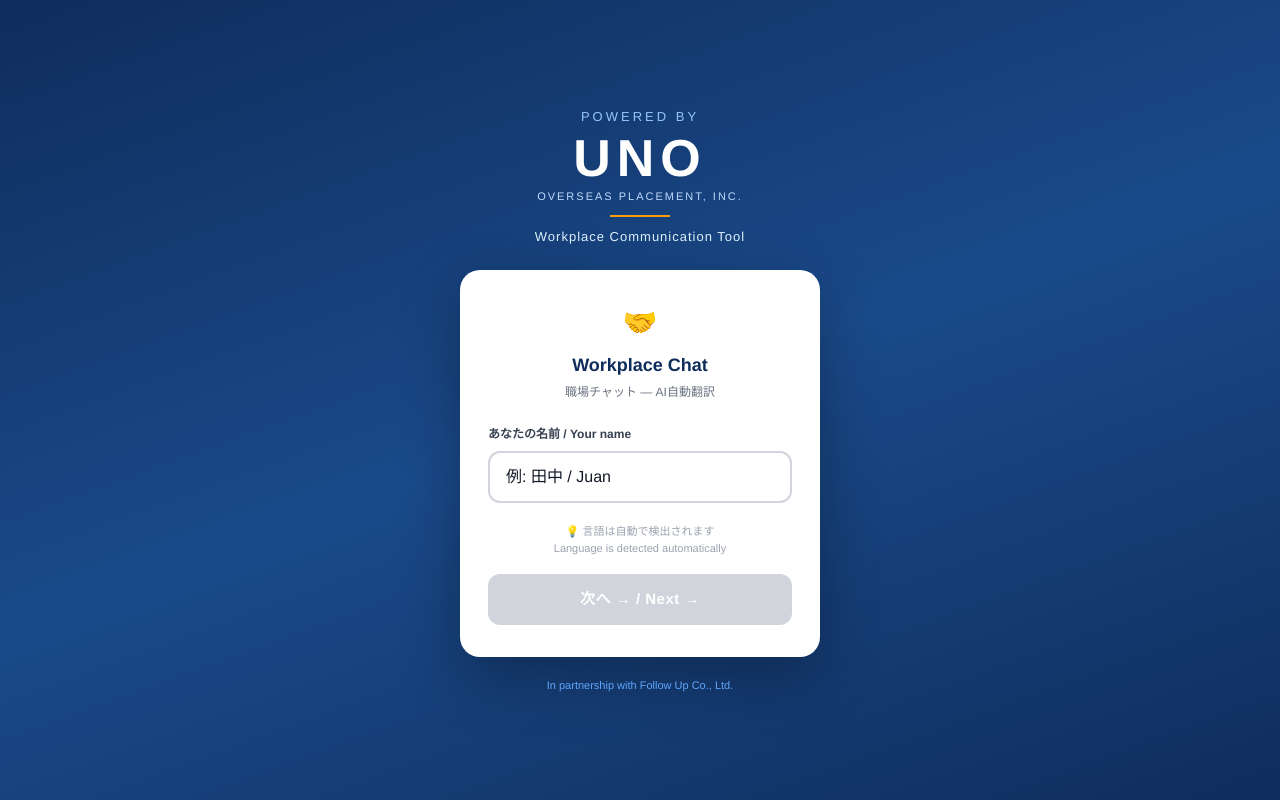
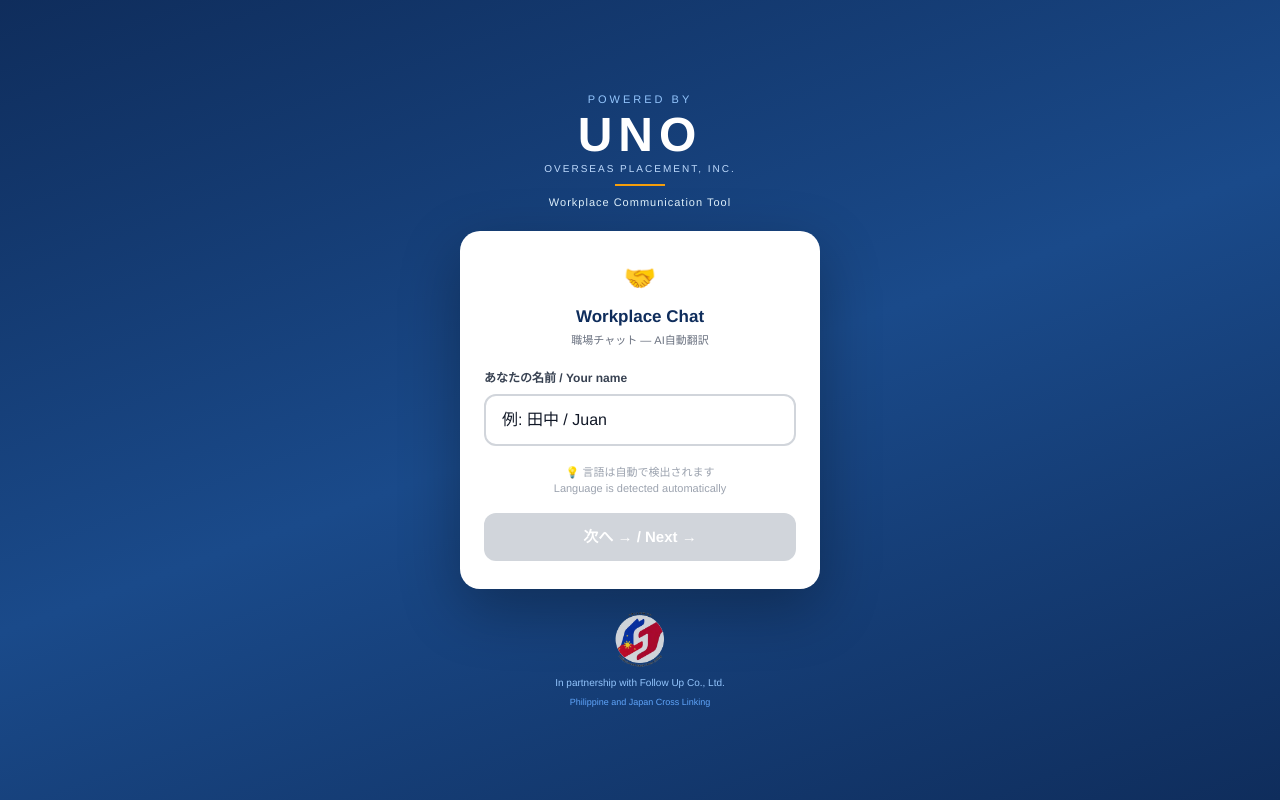
Before and after one commit to followup-anhome/workplace-chat, a Next.js app: page / in a window 1280 px wide. Built offline with nearby package versions, Linux system fonts and the light colour scheme; no server answers.

Commit message:
feat: add Follow Up logo to top screen

```diff
--- a/components/NameSetup.tsx
+++ b/components/NameSetup.tsx
@@ -1,5 +1,6 @@
 "use client";
 import { useState } from "react";
+import Image from "next/image";
 
 export default function NameSetup({ onDone }: { onDone: (name: string, role: "jp" | "en") => void }) {
   const [name, setName] = useState("");
@@ -7,38 +8,38 @@
   return (
     <div style={{ minHeight: "100dvh", background: "linear-gradient(160deg, #0f2d5c 0%, #1a4a8a 50%, #0f2d5c 100%)", display: "flex", flexDirection: "column", alignItems: "center", justifyContent: "center", padding: "16px" }}>
 
-      {/* UNO Logo Area */}
-      <div style={{ textAlign: "center", marginBottom: "24px" }}>
-        <div style={{ fontSize: "13px", color: "#93c5fd", letterSpacing: "3px", fontFamily: "Helvetica, sans-serif", marginBottom: "6px" }}>
+      {/* UNO + Follow Up Logo Area */}
+      <div style={{ textAlign: "center", marginBottom: "20px" }}>
+        <div style={{ fontSize: "11px", color: "#93c5fd", letterSpacing: "3px", fontFamily: "Helvetica, sans-serif", marginBottom: "4px" }}>
           POWERED BY
         </div>
-        <div style={{ fontSize: "52px", fontWeight: 900, color: "white", fontFamily: "Helvetica, sans-serif", letterSpacing: "6px", lineHeight: 1 }}>
+        <div style={{ fontSize: "48px", fontWeight: 900, color: "white", fontFamily: "Helvetica, sans-serif", letterSpacing: "6px", lineHeight: 1 }}>
           UNO
         </div>
-        <div style={{ fontSize: "11px", color: "#bfdbfe", letterSpacing: "2px", fontFamily: "Helvetica, sans-serif", marginTop: "4px" }}>
+        <div style={{ fontSize: "10px", color: "#bfdbfe", letterSpacing: "2px", fontFamily: "Helvetica, sans-serif", marginTop: "2px" }}>
           OVERSEAS PLACEMENT, INC.
         </div>
-        <div style={{ width: "60px", height: "2px", background: "#f59e0b", margin: "10px auto" }}></div>
-        <div style={{ fontSize: "13px", color: "#e0f2fe", fontFamily: "Helvetica, sans-serif", letterSpacing: "1px" }}>
+        <div style={{ width: "50px", height: "2px", background: "#f59e0b", margin: "8px auto" }}></div>
+        <div style={{ fontSize: "11px", color: "#e0f2fe", fontFamily: "Helvetica, sans-serif", letterSpacing: "1px" }}>
           Workplace Communication Tool
         </div>
       </div>
 
       {/* Card */}
-      <div style={{ backgroundColor: "white", borderRadius: "20px", padding: "32px 28px", width: "100%", maxWidth: "360px", boxShadow: "0 20px 60px rgba(0,0,0,0.3)" }}>
+      <div style={{ backgroundColor: "white", borderRadius: "20px", padding: "28px 24px", width: "100%", maxWidth: "360px", boxShadow: "0 20px 60px rgba(0,0,0,0.3)" }}>
 
-        <div style={{ textAlign: "center", marginBottom: "24px" }}>
-          <div style={{ fontSize: "28px", marginBottom: "8px" }}>🤝</div>
-          <h1 style={{ fontSize: "18px", fontWeight: 700, color: "#0f2d5c", margin: 0, fontFamily: "Helvetica, sans-serif" }}>
+        <div style={{ textAlign: "center", marginBottom: "20px" }}>
+          <div style={{ fontSize: "26px", marginBottom: "6px" }}>🤝</div>
+          <h1 style={{ fontSize: "17px", fontWeight: 700, color: "#0f2d5c", margin: 0, fontFamily: "Helvetica, sans-serif" }}>
             Workplace Chat
           </h1>
-          <p style={{ fontSize: "12px", color: "#6b7280", marginTop: "4px", fontFamily: "Helvetica, sans-serif" }}>
+          <p style={{ fontSize: "11px", color: "#6b7280", marginTop: "3px", fontFamily: "Helvetica, sans-serif" }}>
             職場チャット — AI自動翻訳
           </p>
         </div>
 
-        <div style={{ marginBottom: "20px" }}>
-          <label style={{ fontSize: "12px", fontWeight: 600, color: "#374151", display: "block", marginBottom: "8px", fontFamily: "Helvetica, sans-serif" }}>
+        <div style={{ marginBottom: "18px" }}>
+          <label style={{ fontSize: "12px", fontWeight: 600, color: "#374151", display: "block", marginBottom: "7px", fontFamily: "Helvetica, sans-serif" }}>
             あなたの名前 / Your name
           </label>
           <input
@@ -64,7 +65,7 @@
           />
         </div>
 
-        <p style={{ fontSize: "11px", color: "#9ca3af", textAlign: "center", marginBottom: "18px", fontFamily: "Helvetica, sans-serif" }}>
+        <p style={{ fontSize: "11px", color: "#9ca3af", textAlign: "center", marginBottom: "16px", fontFamily: "Helvetica, sans-serif" }}>
           💡 言語は自動で検出されます<br/>Language is detected automatically
         </p>
 
@@ -73,7 +74,7 @@
           disabled={!name.trim()}
           style={{
             width: "100%",
-            padding: "14px",
+            padding: "13px",
             background: name.trim() ? "linear-gradient(135deg, #1a4a8a, #0f2d5c)" : "#d1d5db",
             color: "white",
             border: "none",
@@ -82,17 +83,26 @@
             fontWeight: 700,
             cursor: name.trim() ? "pointer" : "not-allowed",
             fontFamily: "Helvetica, sans-serif",
-            letterSpacing: "0.5px",
           }}
         >
           次へ → / Next →
         </button>
       </div>
 
-      {/* Footer */}
-      <div style={{ marginTop: "20px", textAlign: "center" }}>
-        <p style={{ fontSize: "11px", color: "#60a5fa", fontFamily: "Helvetica, sans-serif" }}>
+      {/* Follow Up Logo at bottom */}
+      <div style={{ marginTop: "20px", textAlign: "center", display: "flex", flexDirection: "column", alignItems: "center", gap: "6px" }}>
+        <Image
+          src="/followup-logo.png"
+          alt="Follow Up Co., Ltd."
+          width={60}
+          height={60}
+          style={{ borderRadius: "50%", opacity: 0.9 }}
+        />
+        <p style={{ fontSize: "10px", color: "#93c5fd", fontFamily: "Helvetica, sans-serif", margin: 0 }}>
           In partnership with Follow Up Co., Ltd.
+        </p>
+        <p style={{ fontSize: "9px", color: "#60a5fa", fontFamily: "Helvetica, sans-serif", margin: 0 }}>
+          Philippine and Japan Cross Linking
         </p>
       </div>
     </div>
```
Also changed, not shown: public/followup-logo.jpg (added), public/followup-logo.png (added).
